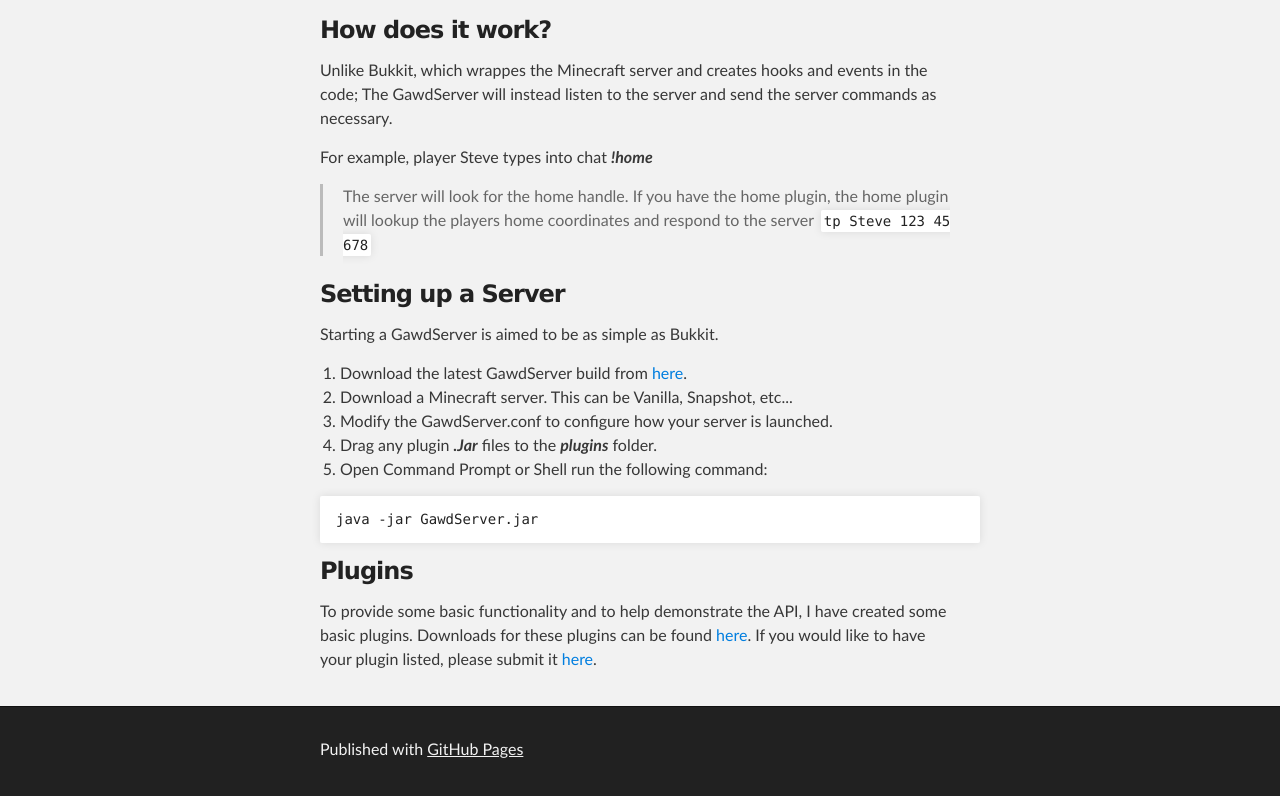
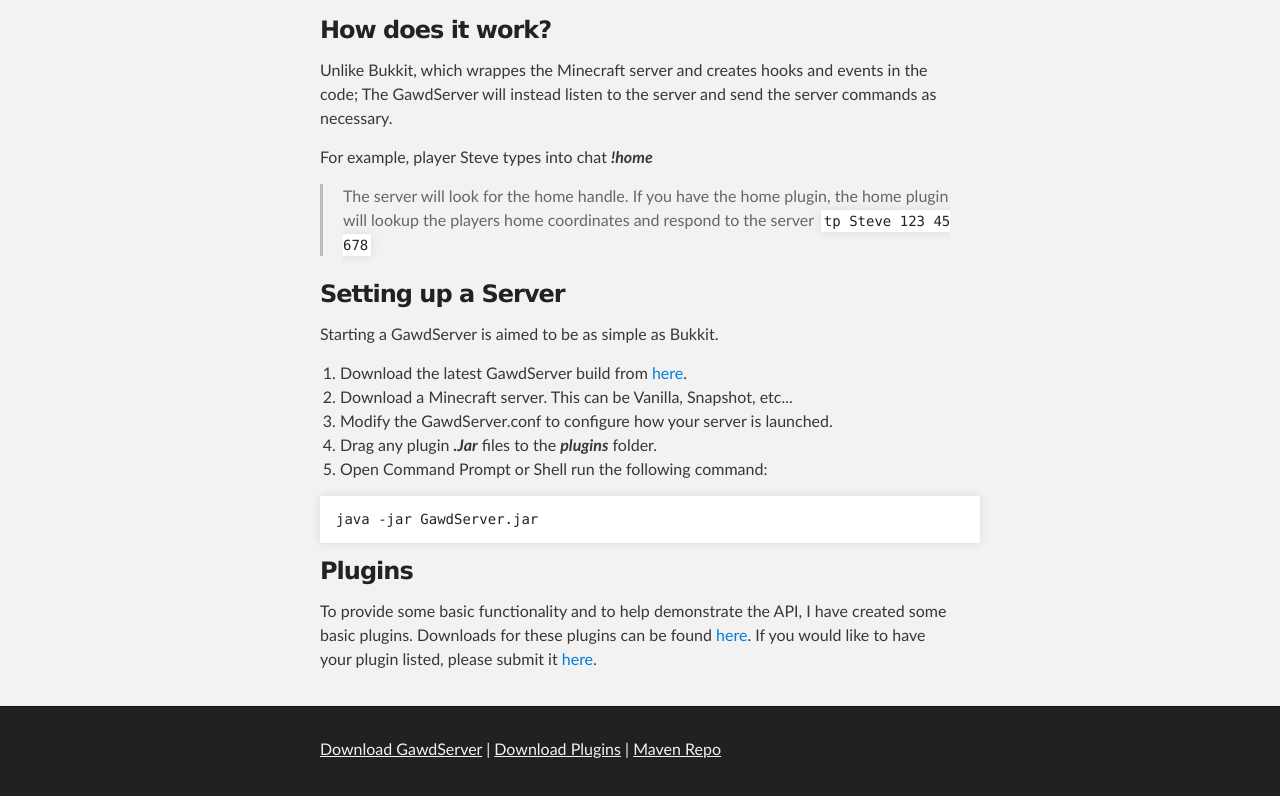
Before and after one commit to GawdServer/gawdserver.github.io, a plain HTML site: page index.html in a window 1280 px wide. Shown: the part 381-1177 px from the top of the page. Drawn offline with Linux system fonts and the light colour scheme.

Commit message:
Update index.html

```diff
--- a/index.html
+++ b/index.html
@@ -74,7 +74,7 @@
     <!-- FOOTER  -->
     <div id="footer_wrap" class="outer">
       <footer class="inner">
-        <p>Published with <a href="https://pages.github.com">GitHub Pages</a></p>
+        <p><a href="https://github.com/GawdServer/GawdServer/releases">Download GawdServer</a> | <a href="https://github.com/GawdServer/PluginList/issues">Download Plugins</a> | <a href="https://github.com/GawdServer/PluginAPI/tree/mvn-repo">Maven Repo</a></p>
       </footer>
     </div>
 
```
